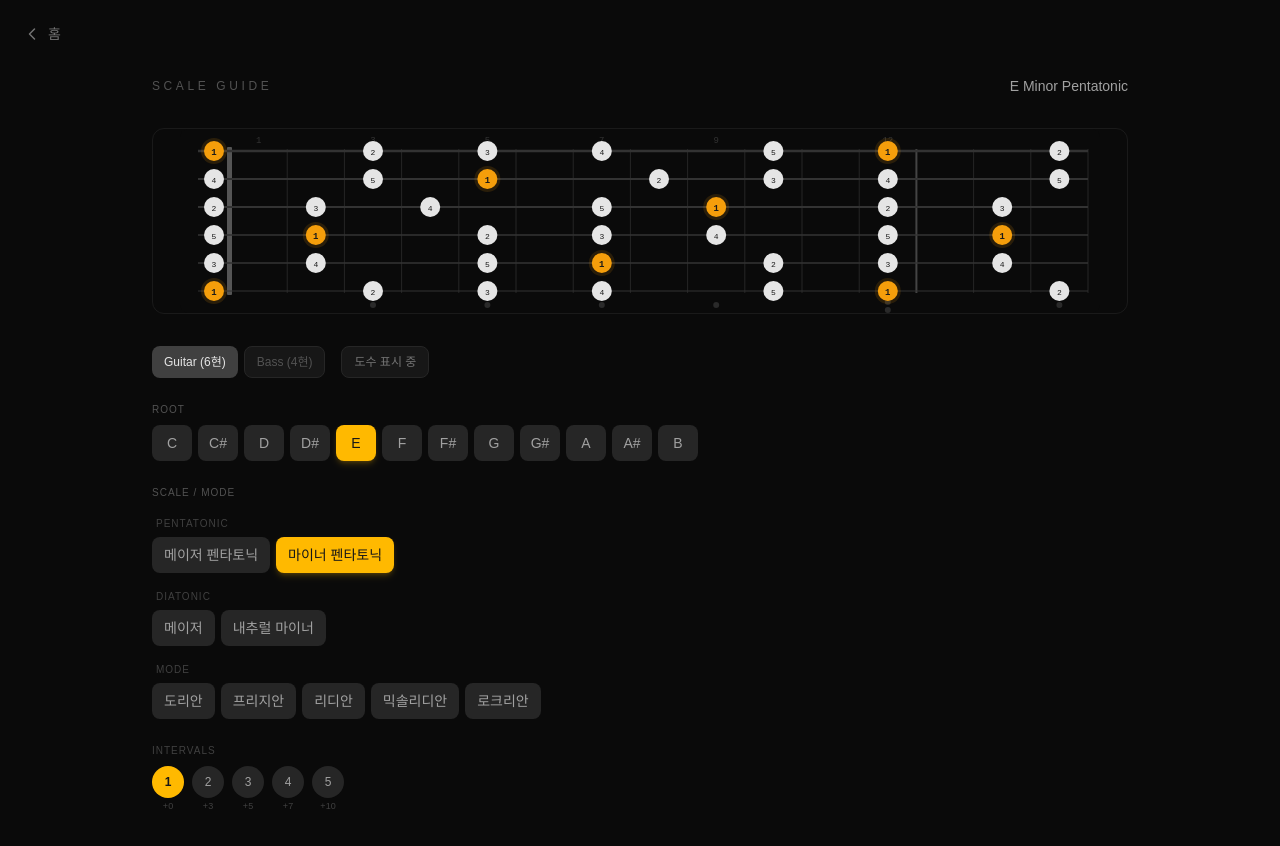
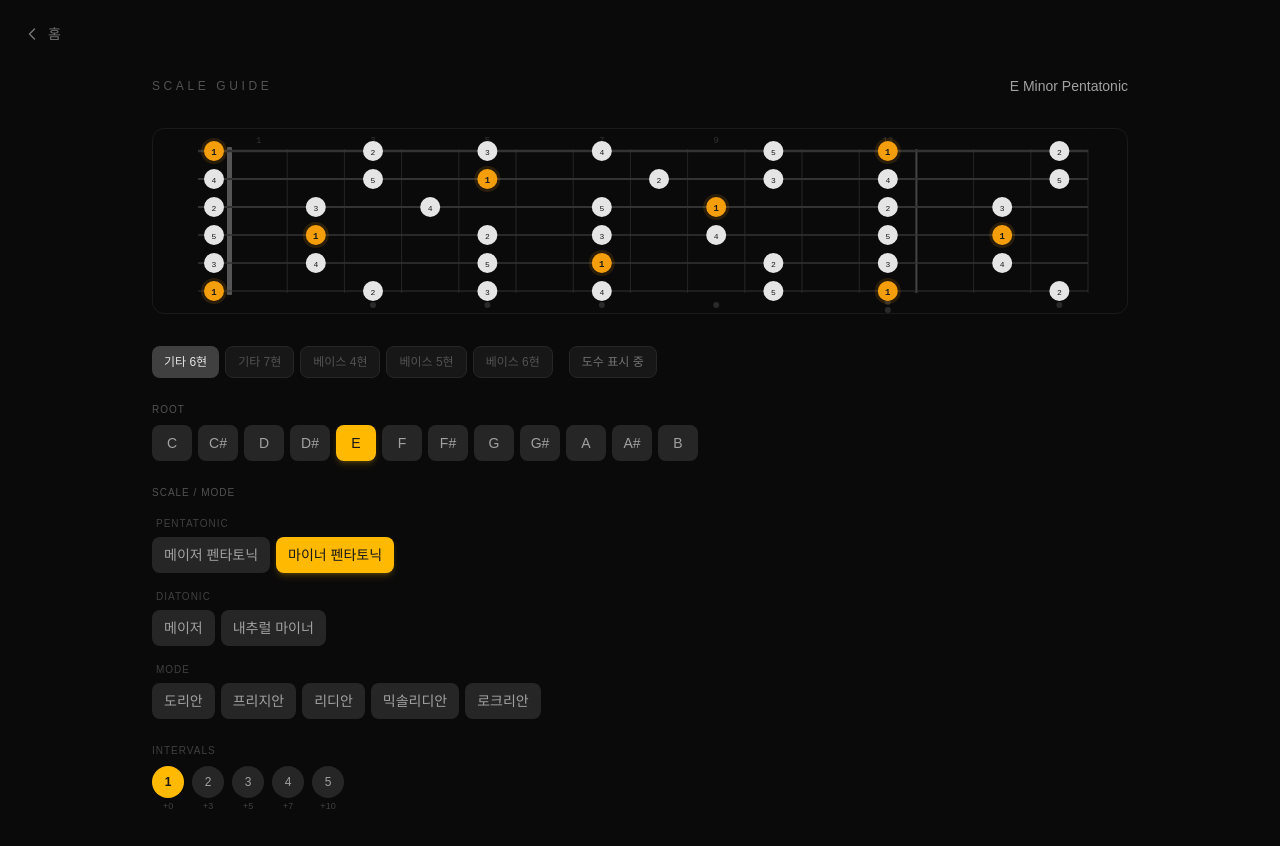
Before and after one commit to KJH-0596/music-practice-app, a Next.js app: page /scales in a window 1280 px wide. Built offline with nearby package versions, Linux system fonts and the light colour scheme.

Commit message:
feat: 기타 종류 추가, 악기 라벨명 수정

```diff
--- a/core/theory/constants.ts
+++ b/core/theory/constants.ts
@@ -18,20 +18,34 @@ export type InstrumentConfig = {
 export const INSTRUMENTS: InstrumentConfig[] = [
   {
     id: "guitar_6",
-    label: "Guitar (6현)",
+    label: "기타 6현",
     strings: [40, 45, 50, 55, 59, 64], // E2 A2 D3 G3 B3 E4
     fretCount: 15,
   },
   {
+    id: "guitar_7",
+    label: "기타 7현",
+    strings: [35, 40, 45, 50, 55, 59, 64], // B1 E2 A2 D3 G3 B3 E4
+    fretCount: 15,
+  },
+  {
     id: "bass_4",
-    label: "Bass (4현)",
+    label: "베이스 4현",
     strings: [28, 33, 38, 43], // E1 A1 D2 G2
     fretCount: 15,
   },
-  // 나중에 추가:
-  // { id: "guitar_7", label: "Guitar (7현)", strings: [35, 40, 45, 50, 55, 59, 64], fretCount: 15 },
-  // { id: "bass_5",   label: "Bass (5현)",   strings: [23, 28, 33, 38, 43], fretCount: 15 },
-  // { id: "bass_6",   label: "Bass (6현)",   strings: [23, 28, 33, 38, 43, 47], fretCount: 15 },
+  {
+    id: "bass_5",
+    label: "베이스 5현",
+    strings: [23, 28, 33, 38, 43], // B0 E1 A1 D2 G2
+    fretCount: 15,
+  },
+  {
+    id: "bass_6",
+    label: "베이스 6현",
+    strings: [23, 28, 33, 38, 43, 47], // B0 E1 A1 D2 G2 C3
+    fretCount: 15,
+  },
 ];
 
 // 지판 포지션 마커 (홀수 프렛 점, 12프렛 복점)
```
